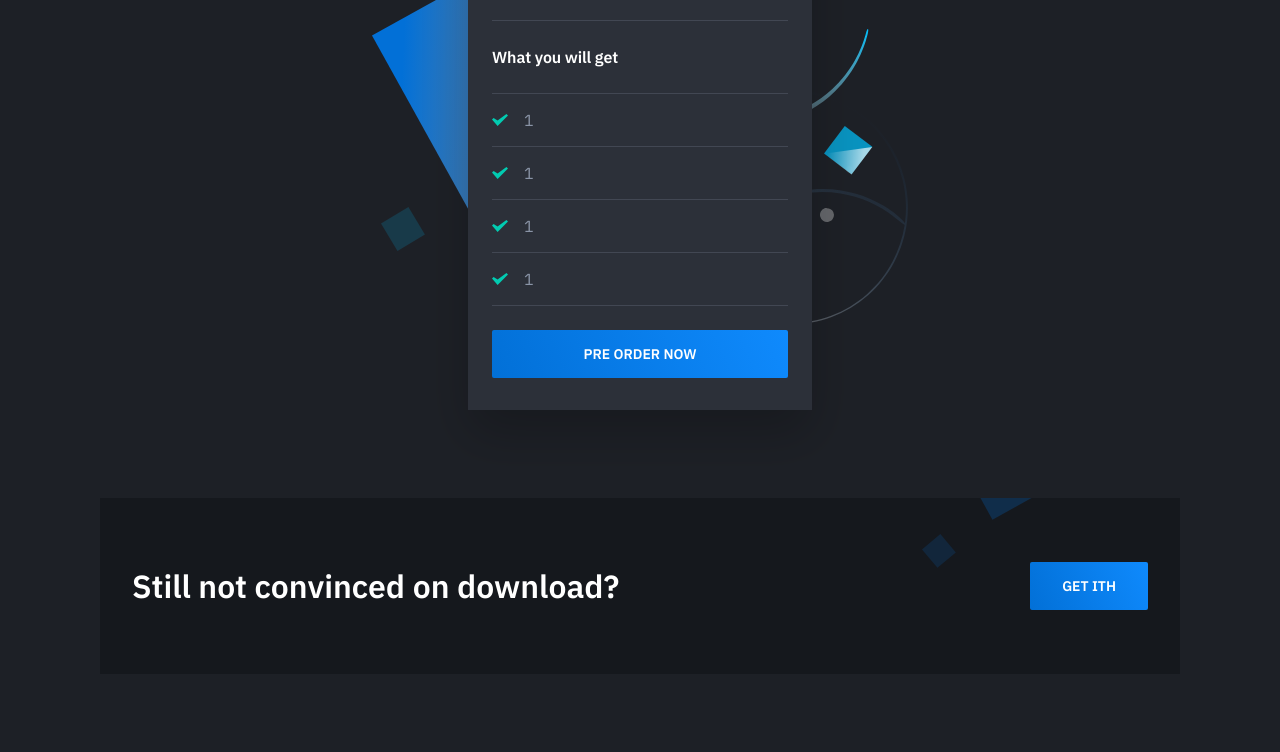
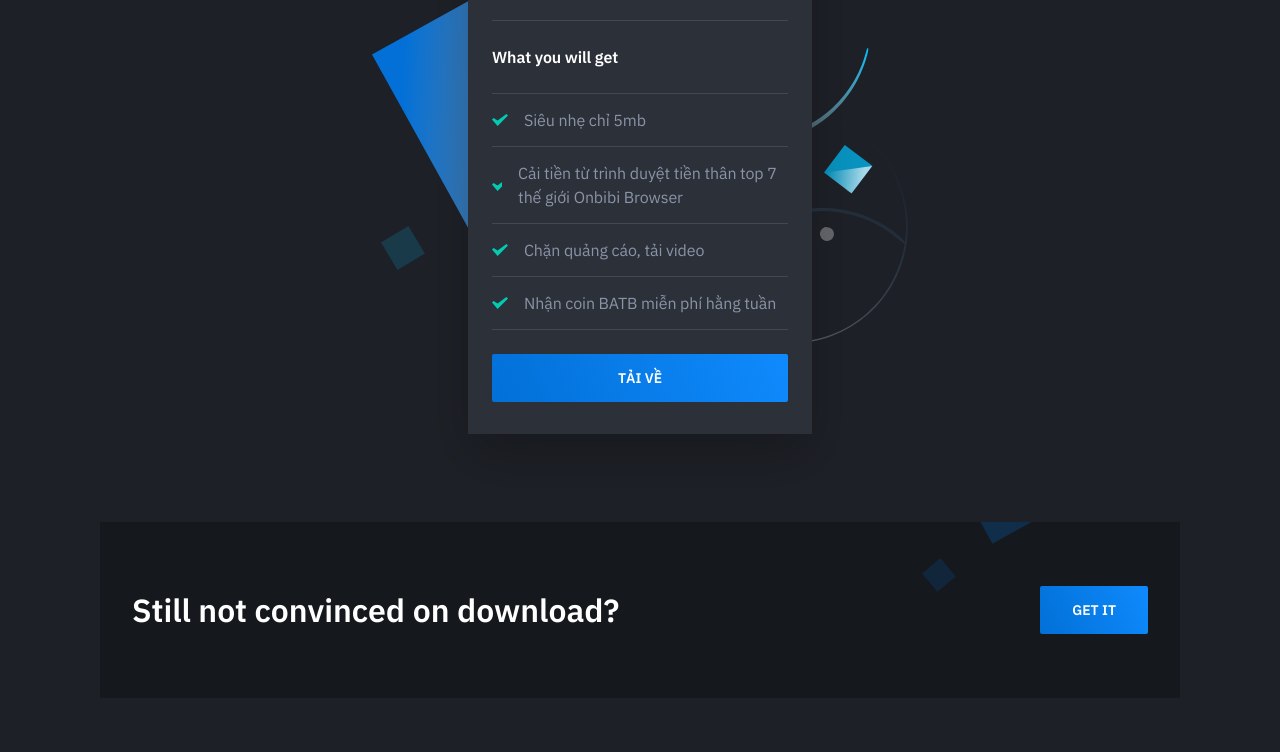
Before and after one commit to baogiadiep/BATB, a plain HTML site: page index.html in a window 1280 px wide. Shown: the part 1592-2344 px from the top of the page. Drawn offline with nearby package versions, Linux system fonts and the light colour scheme.

Commit message:
Update index.html

```diff
--- a/index.html
+++ b/index.html
@@ -4,7 +4,7 @@
     <meta charset="utf-8">
     <meta http-equiv="X-UA-Compatible" content="IE=edge">
     <meta name="viewport" content="width=device-width, initial-scale=1">
-    <title>BATB BAO Browser</title>
+    <title>BATB BAO Browser - Tiếng Việt</title>
     <link href="https://fonts.googleapis.com/css?family=IBM+Plex+Sans:400,600" rel="stylesheet">
     <link rel="stylesheet" href="dist/css/style.css">
 	<script src="https://unpkg.com/animejs@3.0.1/lib/anime.min.js"></script>
@@ -81,7 +81,7 @@
                                     <div class="feature-icon">
 										<img src="dist/images/feature-icon-03.svg" alt="Feature 03">
                                     </div>
-                                    <h4 class="feature-title mt-24">Smart</h4>
+                                    <h4 class="feature-title mt-24">Smart contract</h4>
                                     <p class="text-sm mb-0">.</p>
                                 </div>
                             </div>
@@ -108,7 +108,7 @@
                                     <div class="feature-icon">
 										<img src="dist/images/feature-icon-06.svg" alt="Feature 06">
                                     </div>
-                                    <h4 class="feature-title mt-24">Be Productive</h4>
+                                    <h4 class="feature-title mt-24">Hiệu suất cao</h4>
                                     <p class="text-sm mb-0">.</p>
                                 </div>
                             </div>
@@ -134,21 +134,21 @@
 										<div class="pricing-table-features-title text-xs pt-24 pb-24">What you will get</div>
                                         <ul class="pricing-table-features list-reset text-xs">
                                             <li>
-                                                <span>1</span>
+                                                <span>Siêu nhẹ chỉ 5mb</span>
                                             </li>
                                             <li>
-                                                <span>1</span>
+                                                <span>Cải tiền từ trình duyệt tiền thân top 7 thế giới Onbibi Browser</span>
                                             </li>
                                             <li>
-                                                <span>1</span>
+                                                <span>Chặn quảng cáo, tải video</span>
                                             </li>
 											<li>
-												<span>1</span>
+												<span>Nhận coin BATB miễn phí hằng tuần</span>
 											</li>
                                         </ul>
                                     </div>
                                     <div class="pricing-table-cta mb-8">
-                                        <a class="button button-primary button-shadow button-block" href="#">Pre order now</a>
+                                        <a class="button button-primary button-shadow button-block" href="#">Tải về</a>
                                     </div>
                                 </div>
                             </div>
@@ -162,7 +162,7 @@
 					<div class="cta-inner section-inner">
 						<h3 class="section-title mt-0">Still not convinced on download?</h3>
 						<div class="cta-cta">
-							<a class="button button-primary button-wide-mobile" href="#">Get ith</a>
+							<a class="button button-primary button-wide-mobile" href="#">Get it</a>
 						</div>
 					</div>
 				</div>
```
